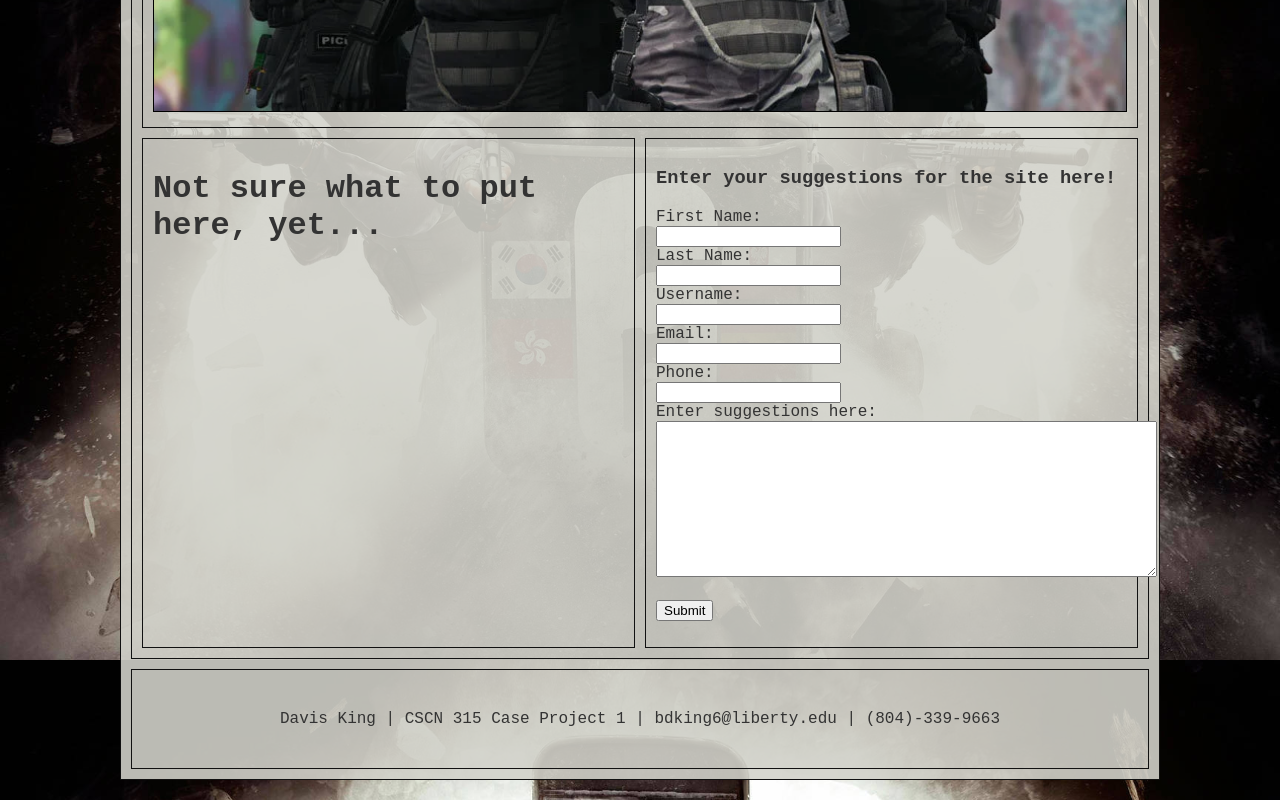
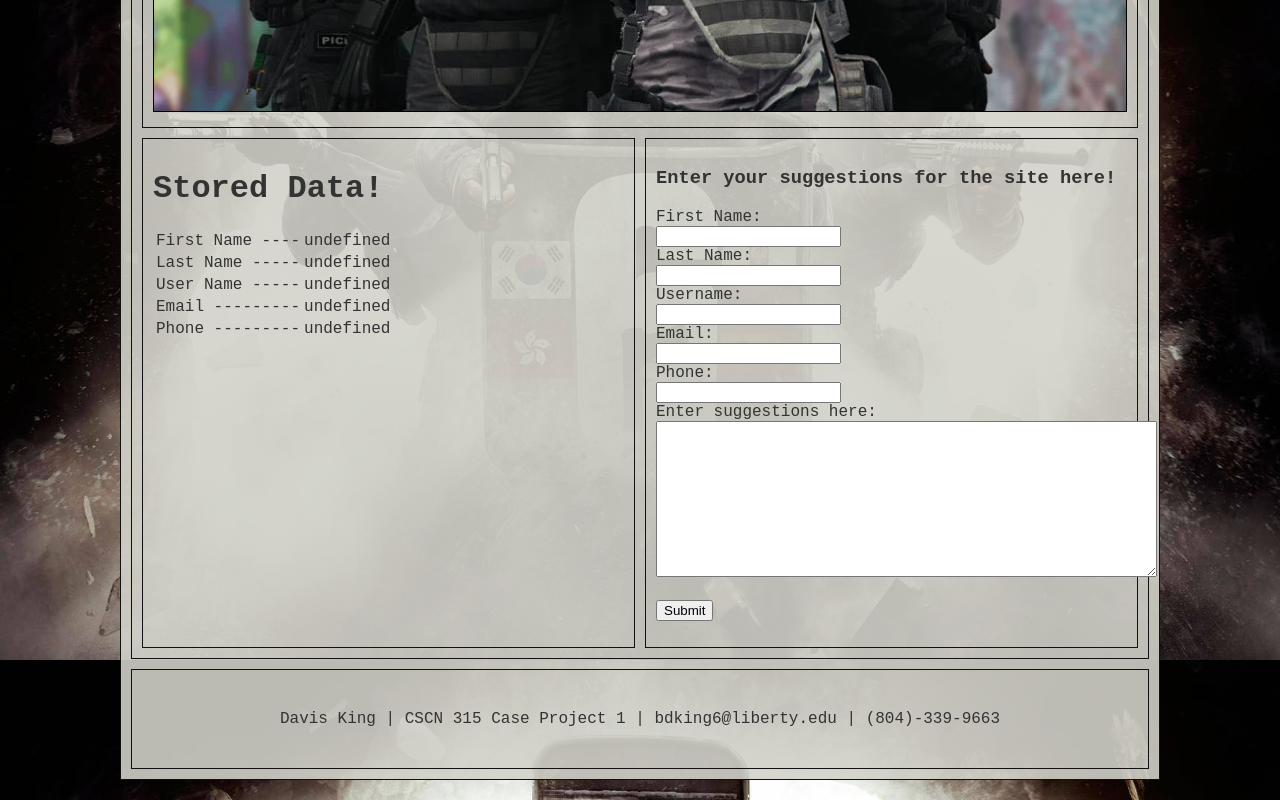
Before and after one commit to davis21/Website, a plain HTML site: page about.htm in a window 1280 px wide. Shown: the part 940-1740 px from the top of the page. Drawn offline with Linux system fonts and the light colour scheme.

Commit message:
Added local storage to about page

```diff
--- a/about.htm
+++ b/about.htm
@@ -46,7 +46,29 @@
           <img src="images/gign.webp" class="image" alt="GIGN Image" />
         </div>
         <div id="_2">
-          <h1>Not sure what to put here, yet...</h1>
+          <h1>Stored Data!</h1>
+          <table>
+            <tr>
+              <td>First Name ----</td>
+              <td id="stored_fname"></td>
+            </tr>
+            <tr>
+              <td>Last Name -----</td>
+              <td id="stored_lname"></td>
+            </tr>
+            <tr>
+              <td>User Name -----</td>
+              <td id="stored_uname"></td>
+            </tr>
+            <tr>
+              <td>Email ---------</td>
+              <td id="stored_email"></td>
+            </tr>
+            <tr>
+              <td>Phone ---------</td>
+              <td id="stored_phone"></td>
+            </tr>
+          </table>
         </div>
         <div id="_3">
           <h3>Enter your suggestions for the site here!</h3>
@@ -69,7 +91,7 @@
             <label for="sugg">Enter suggestions here:</label><br />
             <textarea id="sugg" name="sugg" rows="10" cols="60"></textarea
             ><br /><br />
-            <button type="button" onclick="thanks()">Submit</button>
+            <input value="Submit" type="submit" onclick="thanks()" />
           </form>
         </div>
       </div>
@@ -133,7 +155,7 @@
         // Checks the information from the phone number field
         try {
           if (number.trim() == "") throw "empty"; // Throws an error message if the field is empty
-          if (isNaN(number)) throw "not a number"; // Throws an error when there is anything but a number in the field
+          if (!isNaN(number)) throw "not a number"; // Throws an error when there is anything but a number in the field
         } catch (err) {
           result = result + "The phone number is " + err + ". "; // Shows the error in a browser alert
           bool = false;
@@ -162,10 +184,22 @@
               "! Have a blessed day!!!"
           );
         }
+        // Storing information to local storage using Web Storage API
+        let form_fields = document.querySelectorAll(
+          "#user input, input[type=text], textarea"
+        );
 
-        // Resets the form for another input
-        document.getElementById("myForm").reset();
+        for (let fields of form_fields) {
+          localStorage.setItem(fields.name, fields.value);
+        }
       }
+
+      // Retrieving stored data and displaying it in a table
+      document.getElementById("stored_fname").innerHTML = localStorage.fname;
+      document.getElementById("stored_lname").innerHTML = localStorage.lname;
+      document.getElementById("stored_uname").innerHTML = localStorage.uname;
+      document.getElementById("stored_email").innerHTML = localStorage.email;
+      document.getElementById("stored_phone").innerHTML = localStorage.number;
     </script>
   </body>
 </html>
```
